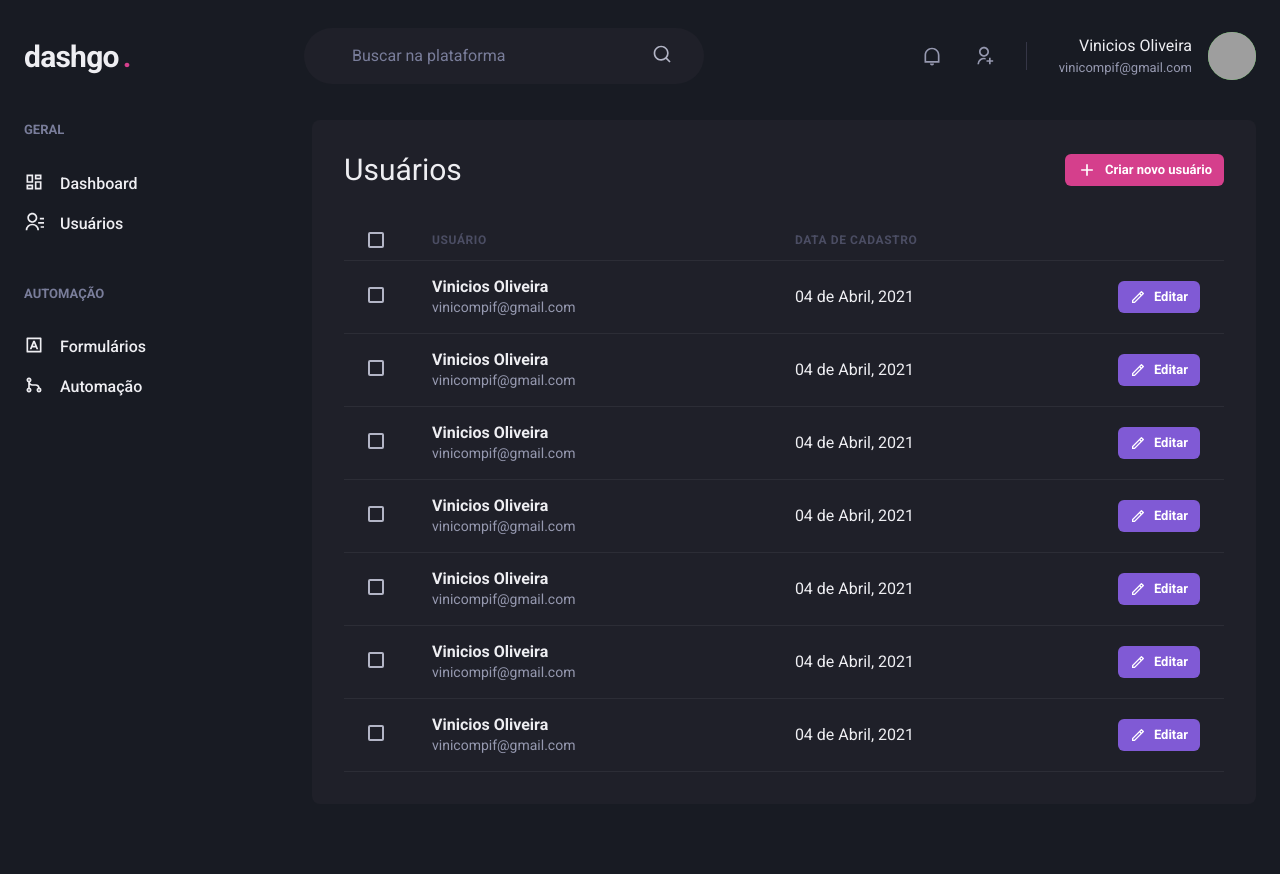
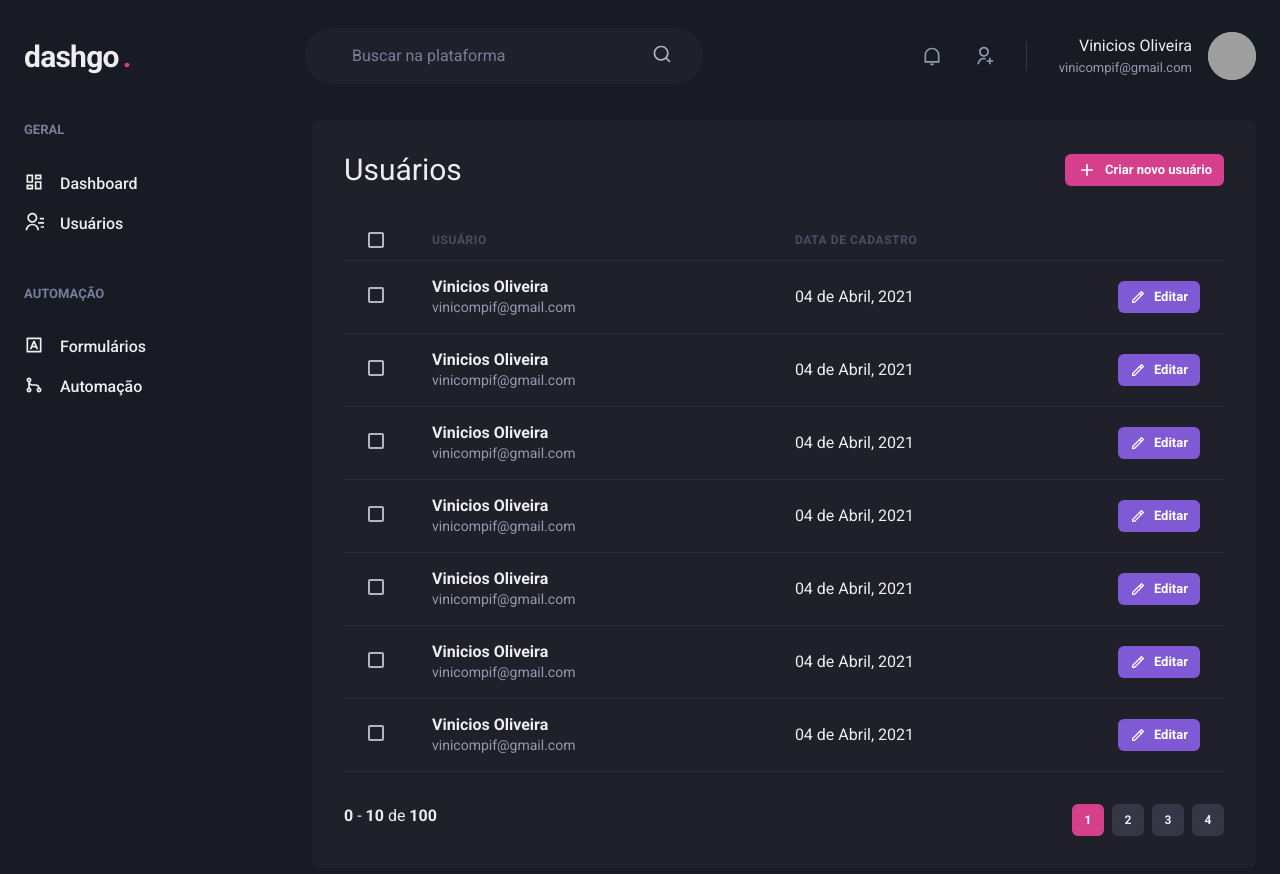
Before and after one commit to viniciosComerciante/renata-dashboard, a Next.js app: page /users in a window 1280 px wide. Shown: the top 874 px of the page. Before the commit the page ends 828 px from the top, so only its background shows below. Built offline with nearby package versions, Linux system fonts and the light colour scheme; grey boxes are pictures that could not be loaded.

Commit message:
feat: pagination

```diff
--- /dev/null
+++ b/src/components/Pagination.tsx
@@ -0,0 +1,54 @@
+import { Box, Button, Stack } from "@chakra-ui/react";
+
+export function Pagination() {
+  return (
+    <Stack direction="row" mt="8" justify="space-between" spacing="6">
+      <Box>
+        <strong>0</strong> - <strong>10</strong> de <strong>100</strong>
+      </Box>
+      <Stack direction="row" spacing="2">
+        <Button
+          size="sm"
+          fontSize="xs"
+          width="4"
+          colorScheme="pink"
+          disabled
+          _disabled={{
+            bg: "pink.500",
+            cursor: "default",
+          }}
+        >
+          1
+        </Button>
+        <Button
+          size="sm"
+          fontSize="xs"
+          width="4"
+          bgColor="gray.700"
+          _hover={{ bg: "gray.500" }}
+        >
+          2
+        </Button>
+        <Button
+          size="sm"
+          fontSize="xs"
+          width="4"
+          bgColor="gray.700"
+          _hover={{ bg: "gray.500" }}
+        >
+          3
+        </Button>
+
+        <Button
+          size="sm"
+          fontSize="xs"
+          width="4"
+          bgColor="gray.700"
+          _hover={{ bg: "gray.500" }}
+        >
+          4
+        </Button>
+      </Stack>
+    </Stack>
+  );
+}
--- a/src/pages/users/index.tsx
+++ b/src/pages/users/index.tsx
@@ -15,6 +15,7 @@
 } from "@chakra-ui/react";
 import { RiAddLine, RiPencilLine } from "react-icons/ri";
 import Header from "../../components/Header";
+import { Pagination } from "../../components/Pagination";
 import { SideBar } from "../../components/Sidebar";
 
 export default function UserList() {
@@ -234,6 +235,7 @@
               </Tr>
             </Tbody>
           </Table>
+          <Pagination></Pagination>
         </Box>
       </Flex>
     </Box>
```
